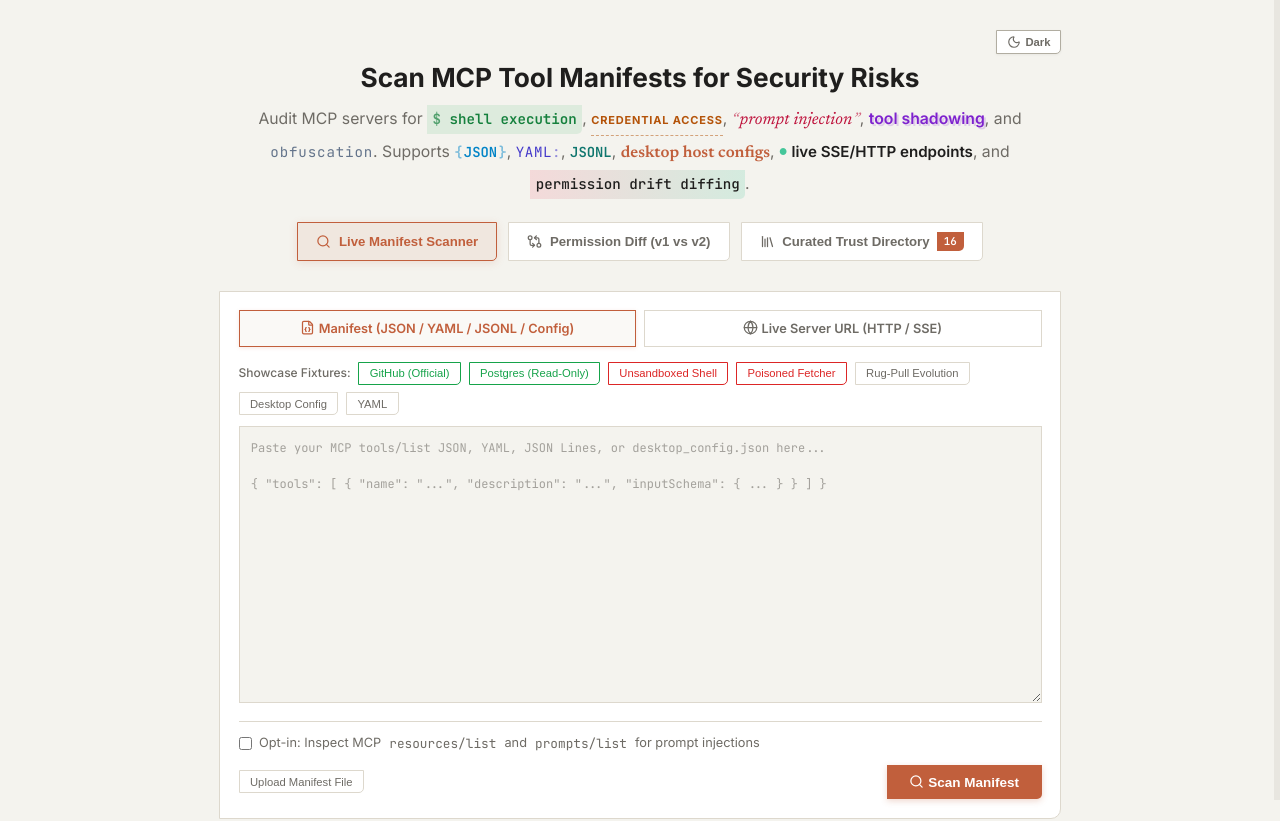
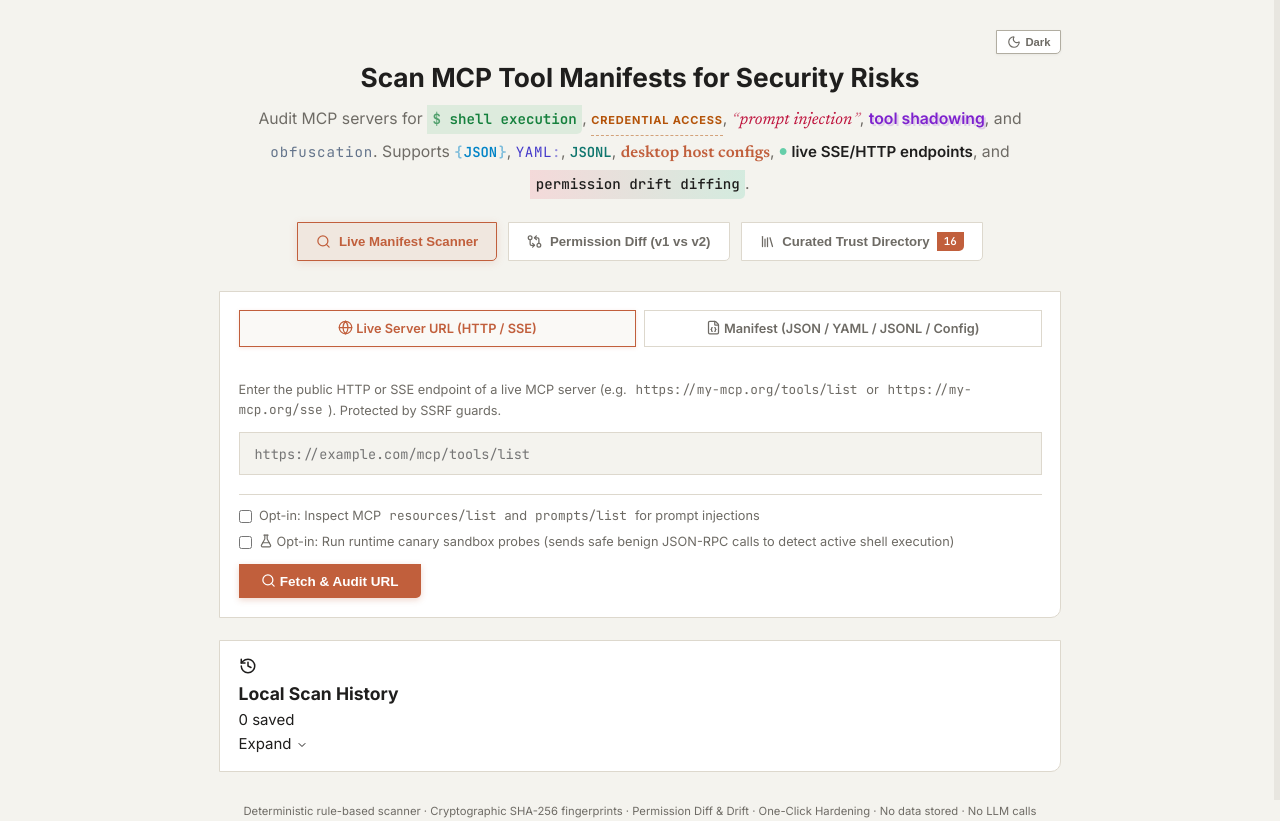
Before and after one commit to tejasec/SkiMCP, a React (Vite) app in the folder frontend/: page / in a window 1280 px wide. Shown: the top 821 px of the page. Built offline with nearby package versions, Linux system fonts and the light colour scheme.

Commit message:
feat(frontend): swap Manifest and Live Server URL tabs and set Live Server URL as first tab

```diff
--- a/frontend/src/App.tsx
+++ b/frontend/src/App.tsx
@@ -42,7 +42,7 @@ export default function App() {
   const [activeView, setActiveView] = useState<ActiveView>('scanner');
   const [manifest, setManifest] = useState('');
   const [urlValue, setUrlValue] = useState('');
-  const [scanMode, setScanMode] = useState<ScanMode>('manifest');
+  const [scanMode, setScanMode] = useState<ScanMode>('url');
   const [scanResourcesAndPrompts, setScanResourcesAndPrompts] = useState(false);
   const [runCanaryProbes, setRunCanaryProbes] = useState(false);
   const [scanning, setScanning] = useState(false);
--- a/frontend/src/components/ManifestInput.tsx
+++ b/frontend/src/components/ManifestInput.tsx
@@ -283,17 +283,17 @@ export default function ManifestInput({
         <div className="mode-tabs">
           <button
             type="button"
+            className={`tab-btn ${scanMode === 'url' ? 'active' : ''}`}
+            onClick={() => onScanModeChange('url')}
+          >
+            <Icon name="globe" size={15} /> Live Server URL (HTTP / SSE)
+          </button>
+          <button
+            type="button"
             className={`tab-btn ${scanMode === 'manifest' ? 'active' : ''}`}
             onClick={() => onScanModeChange('manifest')}
           >
             <Icon name="file-json" size={15} /> Manifest (JSON / YAML / JSONL / Config)
-          </button>
-          <button
-            type="button"
-            className={`tab-btn ${scanMode === 'url' ? 'active' : ''}`}
-            onClick={() => onScanModeChange('url')}
-          >
-            <Icon name="globe" size={15} /> Live Server URL (HTTP / SSE)
           </button>
         </div>
       </div>
```
